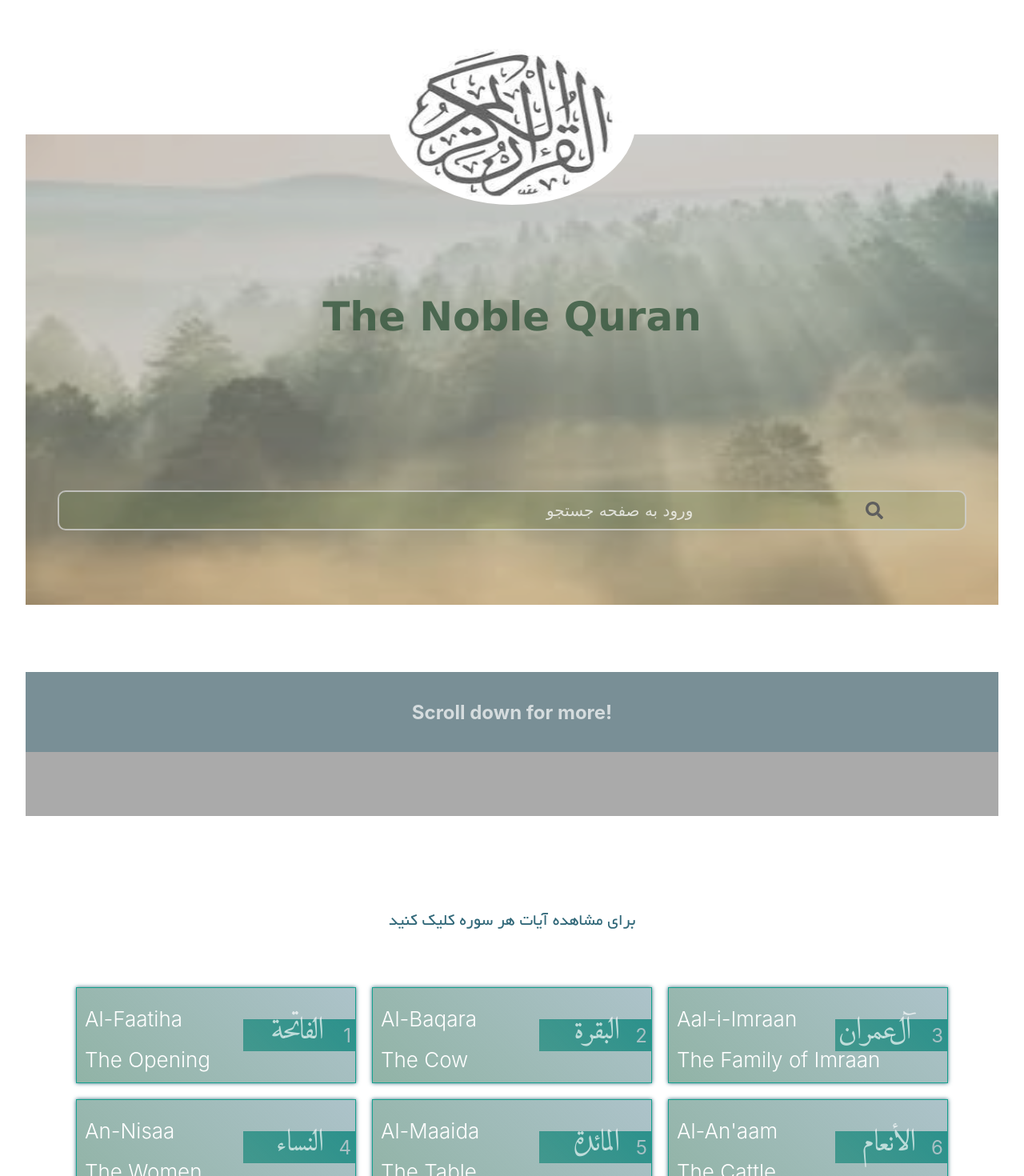
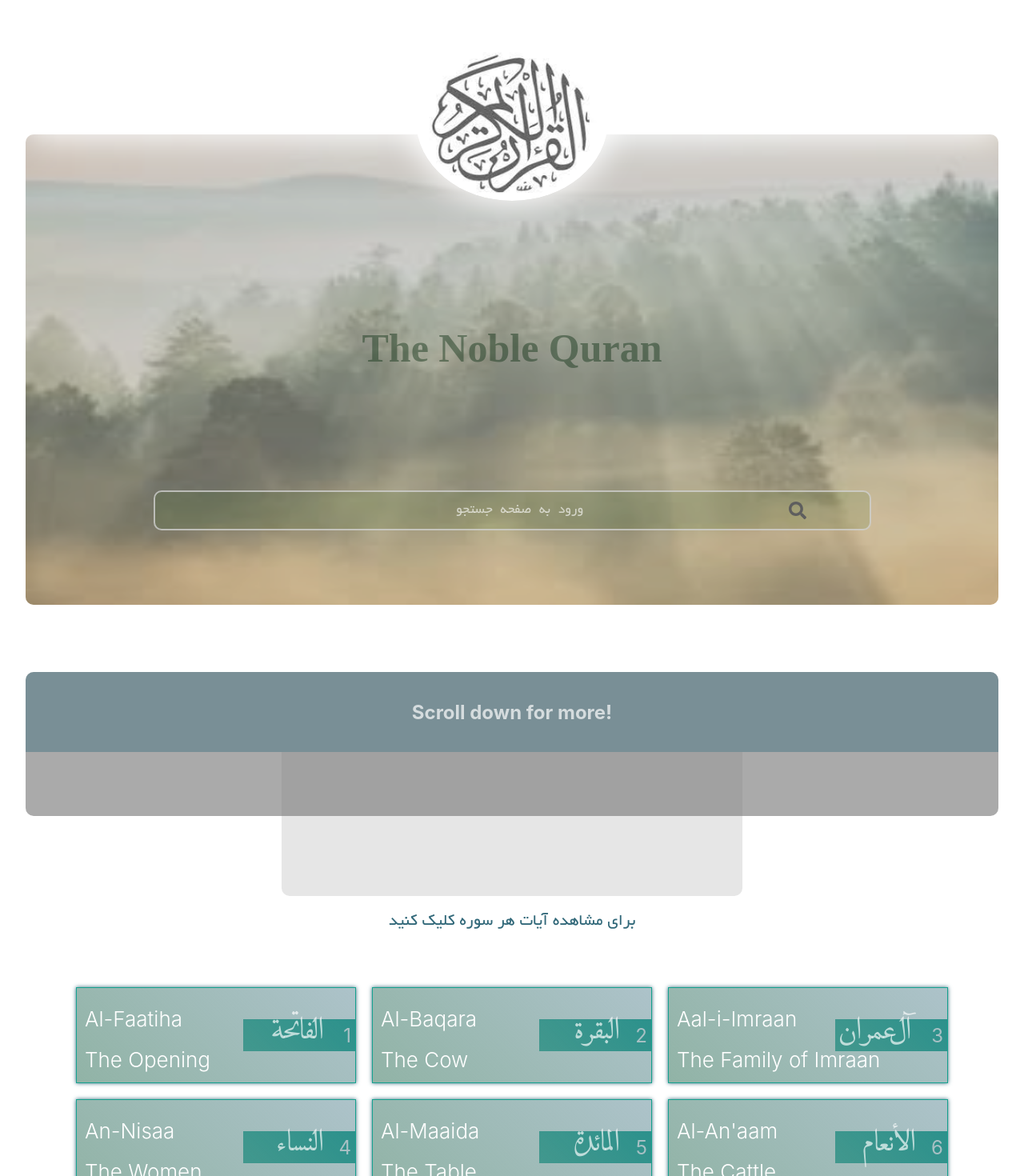
Before and after one commit to Marian-mi/Quran-project, a React (Create React App) app: page / in a window 1280 px wide. Shown: the top 1470 px of the page at 80% size. Built offline with nearby package versions, Linux system fonts and the light colour scheme.

Commit message:
modified homepage design a little bit // it wasn't rendering last 5 soore and i fixed it

```diff
--- a/src/Components/searchField.tsx
+++ b/src/Components/searchField.tsx
@@ -1,24 +1,11 @@
-import React, { ChangeEvent } from 'react';
+import React from 'react';
 import { FontAwesomeIcon } from '@fortawesome/react-fontawesome'
 import { faSearch } from '@fortawesome/free-solid-svg-icons';
 import { Link } from 'react-router-dom';
 
-type props = {
-    onChange?: (e: React.ChangeEvent<HTMLInputElement>) => void;
-}
-type state = {
-    query: string
-}
 
-export default class searchField extends React.Component<props, state> {
 
-    constructor(props: props) {
-        super(props)
-        this.state= {
-            query: ''
-        }
-    }
-
+export default class searchField extends React.Component {
 
 
     render () {
--- a/src/Pages/ayate-page.tsx
+++ b/src/Pages/ayate-page.tsx
@@ -17,6 +17,7 @@ declare module 'react' {
       ayeno?: number;
       sooreno?: number;
       customvalue?: string;
+      testid?: string;
     }
 }
 type props = {
@@ -51,6 +52,8 @@ export default class ayatePage extends React.Component<props, state> {
         }
     }
 
+
+
     sorreno = this.props.location.state.sooreNumber;
     start = this.props.location.state.start;
     end = this.props.location.state.end;
@@ -77,7 +80,8 @@ export default class ayatePage extends React.Component<props, state> {
     })
 
     englishToarabic = (num: number) => {
-        const arabicNumbers = ['۰','۱','۲','۳','۴','۵','۶','۷','۸','۹'];
+        if( this.sorreno === 1 ) {num--};
+        const arabicNumbers = ['۰', '۱', '۲', '۳', '۴', '۵', '۶', '۷', '۸', '۹'];
         let spiltted = num.toString().split('');
         const arabicNumber = spiltted.map(item => {
             return arabicNumbers[+item];
@@ -92,16 +96,15 @@ export default class ayatePage extends React.Component<props, state> {
         if(index > item.length-1) {
             return;
         }
-        if( this.sorreno === 1 ) {
-            count--;
-        }
         return <div
             className="aye-text"
             key={item[0][2] + index.toString()} >
             <div className="aye-texts-container">
                 <p className="ayeText ayeitself">
                     {item[index]}
-                    <span className="aye-index"><p>{this.englishToarabic(count+index+1)}</p></span>
+                    <span className="aye-index"><p>
+                        {this.englishToarabic(count+index+1)}
+                    </p></span>
                 </p>
                 <p className="ayeText ayeTarjome">{tarjomeAnsarian[this.start + count + index - 1]}</p>
             </div>
@@ -152,6 +155,7 @@ export default class ayatePage extends React.Component<props, state> {
 
     componentDidMount() {
 
+
         let ayeS = localStorage.getItem('ayeFont') as string;
         this.setState({ayeSize: ayeS});
         let tarjoemS = localStorage.getItem('tarjomeFont') as string;
@@ -168,7 +172,14 @@ export default class ayatePage extends React.Component<props, state> {
             item.style.fontSize = this.state.tarjoemSize;
         })
 
-        this.observerCallback();
+        let lastNode = document.querySelector('.aye-page-footer')!;
+        let observer = new IntersectionObserver(entry => {
+            if(entry[0].isIntersecting) {
+                this.observerCallback();
+            }
+        }, {threshold: 0.3});
+
+        observer.observe(lastNode);
 
         const playButtons = document.querySelectorAll('.playButton')!;
         let sorreno = this.props.location.state.sooreNumber;
@@ -219,14 +230,7 @@ export default class ayatePage extends React.Component<props, state> {
         })
 
 
-        let lastNode = document.querySelector('.aye-page-footer')!;
-        let observer = new IntersectionObserver(entry => {
-            if(entry[0].isIntersecting) {
-                this.observerCallback();
-            }
-        }, {threshold: 0.3});
 
-        observer.observe(lastNode);
 
         const playButtons = document.querySelectorAll('.playButton')!;
         let sorreno = this.props.location.state.sooreNumber;
--- a/src/Pages/home-page.tsx
+++ b/src/Pages/home-page.tsx
@@ -8,7 +8,7 @@ class Homepage extends React.Component {
     render() {
 
         return (
-            <div className="Home-page">
+            <div className="Home-page" testid="home-page-container">
 
                 <div className="home-top">
                     <div className="home-page-image">
@@ -33,7 +33,9 @@ class Homepage extends React.Component {
                     <div className="scrollSuggestion">
                         <p>Scroll down for more!</p>
                     </div>
+                    <div className="home-page-bottom">
 
+                    </div>
                 </div>
             </div>
         )
--- a/src/Pages/soore-list.tsx
+++ b/src/Pages/soore-list.tsx
@@ -26,7 +26,7 @@ export default class SooreListPage extends React.Component<props, state> {
 
 
     itemMaker = (i: number, item: (string | number)[][], Linkstyle: object, count: number) => {
-        if(item[i][4] !== undefined && item[i] !== undefined){
+        if(item[i][4] !== undefined ){
             return <Link style={Linkstyle} key={item[i][0]}
             to={{
                 pathname: `/Aye`,
@@ -51,12 +51,16 @@ export default class SooreListPage extends React.Component<props, state> {
 
     observerCallback = () => {
         let index = this.state.elementCounter;
-        let arr = []
-        let item = Sura.Sura.slice((index), index + 14);
-        for (let i = 0; i <  10; i++) {
-            if( index + i > (Sura.Sura.length - 1)) { return }
+        let arr = [];
+        let j = 10; // number of elements to render on each call
+        if ( index === 110) {
+            j = 5;
+        }
+        let item = Sura.Sura.slice((index), index + 11);
+        for (let i = 0; i < j; i++) {
+            if( index + i > (Sura.Sura.length-1 )) { return }
             arr.push(this.itemMaker(i, item, {textDecoration: 'none'}, index))
-            if (i === 9) {this.stateUpdater(arr, index)}
+            if (i === j-1) {this.stateUpdater(arr, index)}
         }
     }
 
@@ -88,7 +92,7 @@ export default class SooreListPage extends React.Component<props, state> {
                 </div>
                 <div className="soore-list-container">
                     {this.state.Sura}
-                    <div id="lastnode">Loading...</div>
+                    <div id="lastnode"></div>
                 </div>
             </div>
         )
--- a/src/scss/home-page.scss
+++ b/src/scss/home-page.scss
@@ -15,6 +15,15 @@ html, body, #root {
   overflow: hidden;
   margin: auto;
 }
+::-webkit-scrollbar {
+  width: 10px;
+  right: 10px;
+  background-color: white;
+}
+::-webkit-scrollbar-thumb {
+  background-image: linear-gradient(45deg, #729e8d71, rgba($color: $primary-color2, $alpha: 0.3));
+  border-radius: 50px;
+}
 .home-top {
   height: 70%;
   width: 100%;
@@ -27,13 +36,16 @@ html, body, #root {
   padding: 5px 10px;
   z-index: 300;
   position: relative;
+  box-shadow: 0 0 40px 4px white;
   img {
-    height: 210px;
+    height: 200px;
     border-radius: 50%;
-    width: 310px;
+    width: 240px;
     position: absolute;
     @include centeredboth();
     top: 90%;
+    box-shadow: 0 0 40px 4px white;
+
   }
   svg {
     font-size: 35px;
@@ -54,6 +66,8 @@ html, body, #root {
 .bannerContainer {
   position: relative;
   height: 70%;
+  border-radius: 10px;
+  overflow: hidden;
 }
 .homeCover {
   position: absolute;
@@ -61,14 +75,14 @@ html, body, #root {
   height: 100%;
   background-color: rgba(128, 128, 128, 0.397);
   z-index: 200;
-  font-family: 'Lucida Sans', 'Lucida Sans Regular', 'Lucida Grande', 'Lucida Sans Unicode', Geneva, Verdana, sans-serif;
   h1{
     position: relative;
     height: 60px;
     @include centeredtop();
-    top: 60%;
+    top: 70%;
+    font-family: cursive;
     font-size: 50px;
-    color: rgba(52, 85, 60, 0.795);
+    color: rgba(27, 58, 31, 0.486);
   }
 }
 .homeCover-text {
@@ -78,7 +92,18 @@ html, body, #root {
 .home-middle {
   height: 15%;
   background-color: rgba(128, 128, 128, 0.671);
-  position: relative;
+  border-radius: 10px;
+  overflow: hidden;
+}
+
+.home-page-bottom {
+  position: absolute;
+  width: 45%;
+  @include centeredleft();
+  height: 180px;
+  background-color: rgba(128, 128, 128, 0.199);;
+  z-index: -1;
+  border-radius: 0 0 10px 10px;
 }
 
 .scrollSuggestion {
@@ -100,9 +125,12 @@ html, body, #root {
   direction: rtl;
   span {
     position: absolute;
-    color: rgba(255, 255, 255, 0.74);
     @include centeredtop();
+    right: 40%;
     font-size: 20px;
+    font-family: $font-farsi;
+    color: rgba(255, 255, 255, 0.623);
+    word-spacing: 5px;
   }
 }
 .searchContainer {
@@ -113,7 +141,7 @@ html, body, #root {
   padding: 0 10px;
 }
 .searchField {
-  width: 95%;
+  width: 75%;
   height: 50px;
   margin: auto;
   position: relative;
@@ -123,32 +151,9 @@ html, body, #root {
   flex-wrap: nowrap;
   border-radius: 10px;
   @include centeredtop();
-  input {
-    background: none;
-    width: 75%;
-    height: 70%;
-    font-size: 18px;
-    font-family: $font-farsi;
-    border: none;
-    position: absolute;
-    padding: 0 15px;
-    color: rgba(255, 255, 255, 0.788);
-    left: 5%;
-    font-weight: 500;
-    direction: rtl;
-    @include centeredtop();
-  }
-  input::placeholder {
-    color: rgba(255, 255, 255, 0.651);
-    font-size: 20px;
-  }
-  input:focus {
-    outline: none;
-  }
+
 }
-.felxItem:hover {
-  background-color: rgba(128, 128, 128, 0.671);
-}
+
 .searchlogo {
   width: 20%;
   height: 100%;
--- a/src/scss/setting.scss
+++ b/src/scss/setting.scss
@@ -94,9 +94,7 @@
     @extend .setting-body;
     direction: rtl;
 }
-::-webkit-scrollbar {
-    width: 0;
-}
+
 .Qari-select {
     width: 100%;
     height: 250px;
```
Also changed, not shown: src/scss/common.scss (line endings or trailing spaces).
